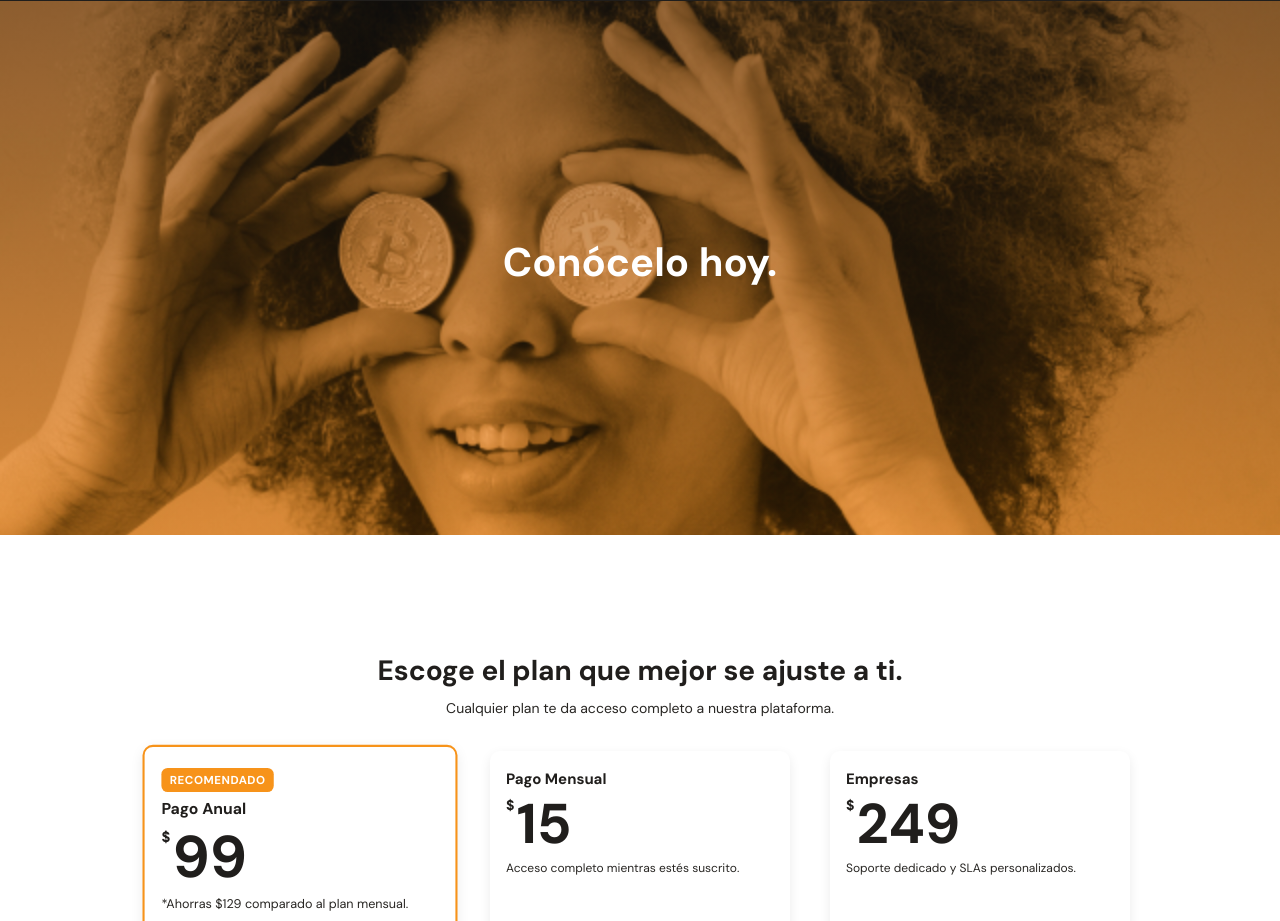
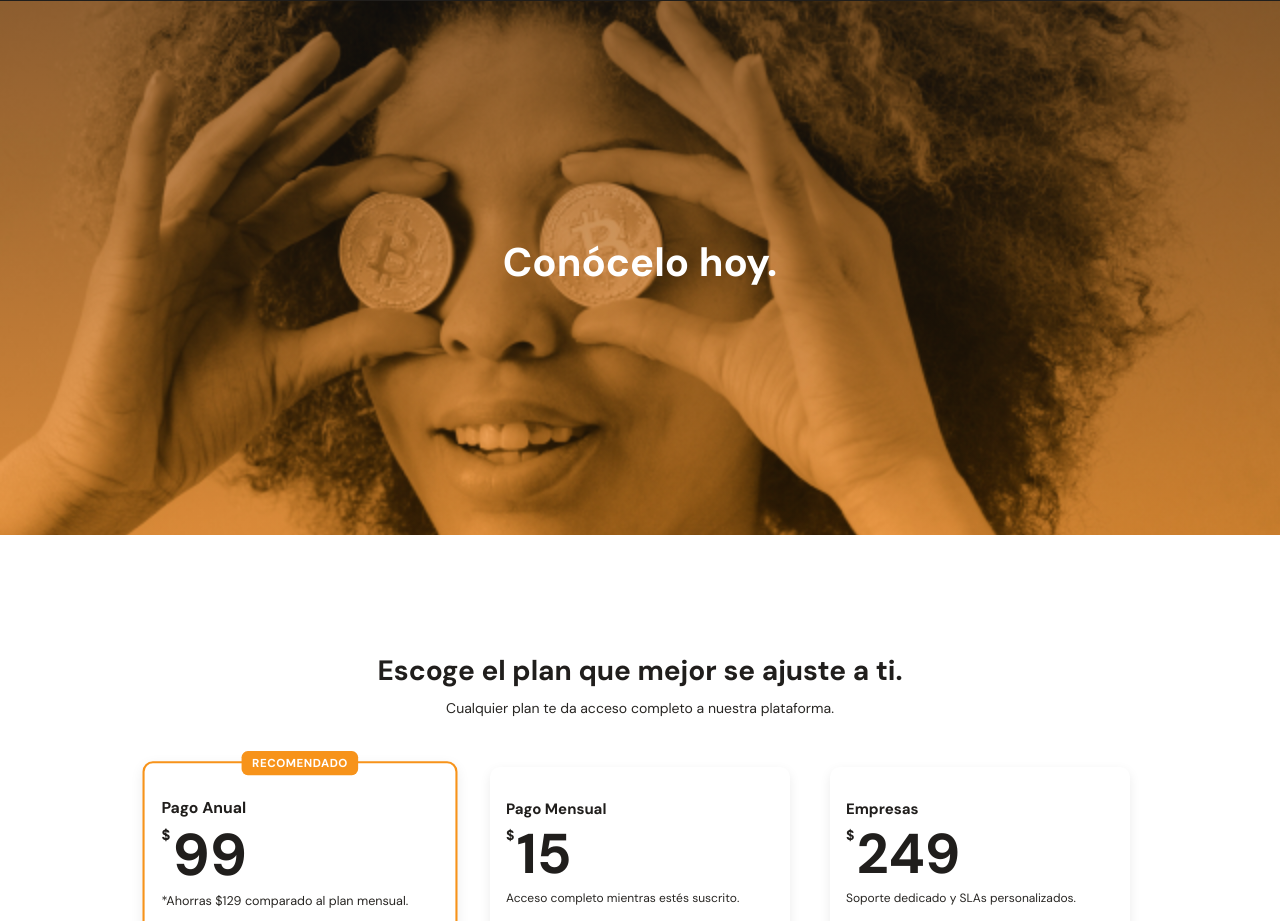
Before and after one commit to NikosophosCode/ProyectoResposive, a website: page index.html in a window 1280 px wide. Shown: the part 1879-2800 px from the top of the page. Drawn offline with Linux system fonts and the light colour scheme.

Commit message:
Refactor button in hero section to anchor link for improved navigation; adjust styles for badge positioning and scroll behavior in pricing section

```diff
--- a/CSS/mobile.css
+++ b/CSS/mobile.css
@@ -149,6 +149,7 @@ p {
 	box-shadow: var(--shadow-card);
 	z-index: 10;
 	width: max-content;
+    text-decoration: none;
 }
 /* Ajuste del espacio inferior del hero para que el botón no tape contenido */
 .hero {
@@ -319,9 +320,12 @@ p {
 .pricing-scroll {
     display: flex;
     gap: var(--space-6);
+    /* Permit scroll solo en eje X sin recortar el badge que sobresale verticalmente */
     overflow-x: auto;
-    scroll-snap-type: x mandatory;
-    padding-bottom: 6px;
+    overflow-y: visible;
+    scroll-snap-type: x proximity;
+    overscroll-behavior-x: contain;
+    padding: 16px 0 6px;
 }
 .pricing-scroll::-webkit-scrollbar {
     height: 8px;
@@ -334,8 +338,9 @@ p {
     scroll-snap-align: center;
     background: var(--color-white);
     border-radius: var(--radius-md);
-    padding: var(--space-6) var(--space-5);
-    min-width: 240px;
+    /* Añadimos espacio extra arriba para que el contenido no quede tapado por el badge centrado */
+    padding: calc(var(--space-6) + 14px) var(--space-5) var(--space-6);
+    min-width: 216px;
     box-shadow: var(--shadow-card);
     position: relative;
     display: flex;
@@ -373,14 +378,20 @@ p {
 }
 
 .badge {
+    position: absolute;
+    /* Centramos el badge respecto al ancho de la tarjeta y lo "partimos" por la mitad sobre el borde superior */
+    top: 0;
+    left: 50%;
+    transform: translate(-50%, -50%);
     font-size: 11px;
     text-transform: uppercase;
     letter-spacing: .5px;
-    margin-bottom: 8px;
     font-weight: 600;
-    padding: 4px 8px;
+    padding: 4px 10px;
     border-radius: var(--radius-sm);
     display: inline-block;
+    white-space: nowrap;
+    pointer-events: none; /* decorativo */
 }
 .badge--accent {
     background: var(--color-orange);
--- a/index.html
+++ b/index.html
@@ -25,10 +25,10 @@
 
         </div>
         <!-- Botón flotante centrado entre el header y el inicio del main -->
-        <button class="btn btn--white hero__cta" type="button">
+        <a href="#planes" class="btn btn--white hero__cta" type="button">
             <span>Conoce Nuestros Planes</span>
             <img src="assets/icons/down-arrow.svg" alt="" aria-hidden="true" />
-        </button>
+        </a>
     </header>
     <main>
         <section class="section rates" id="tasas">
```
